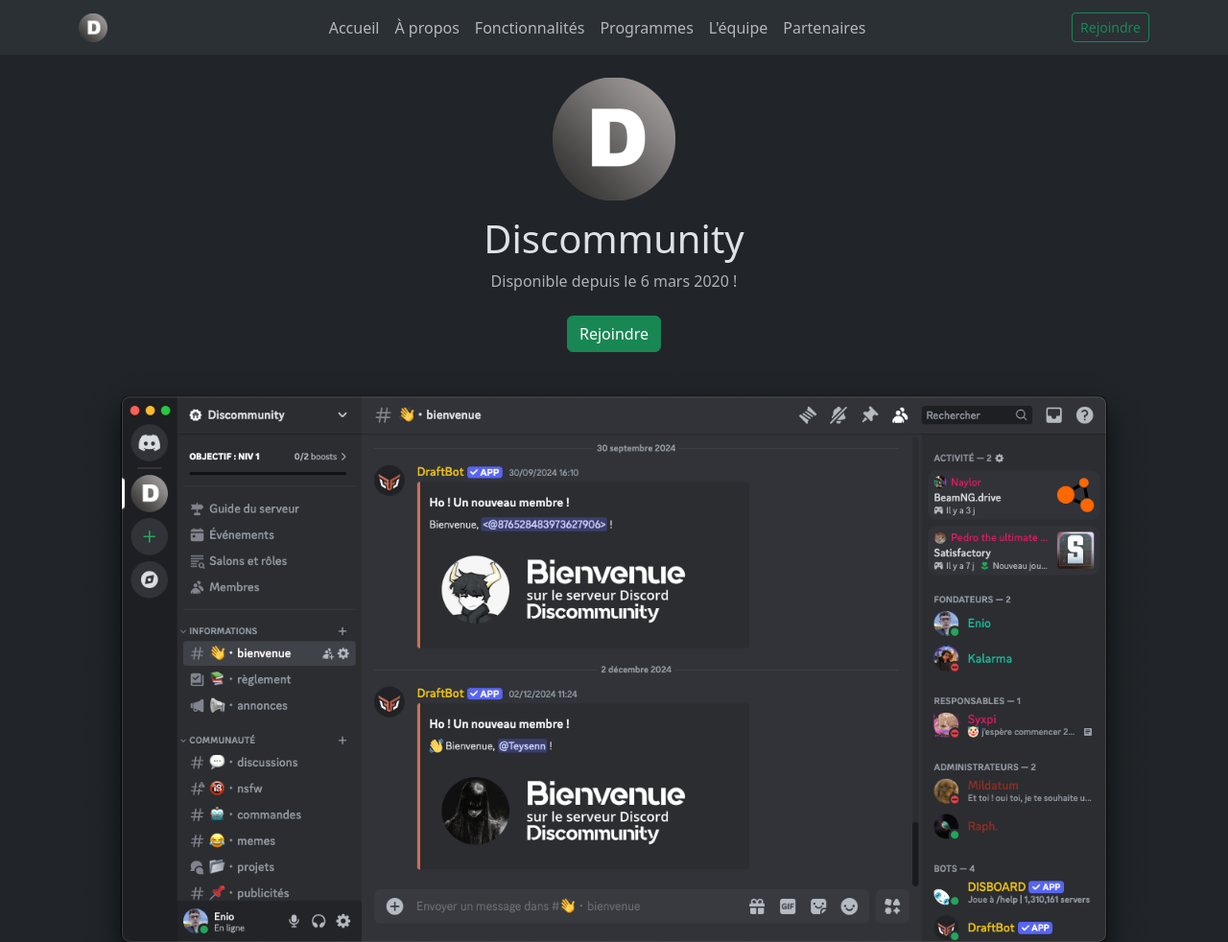
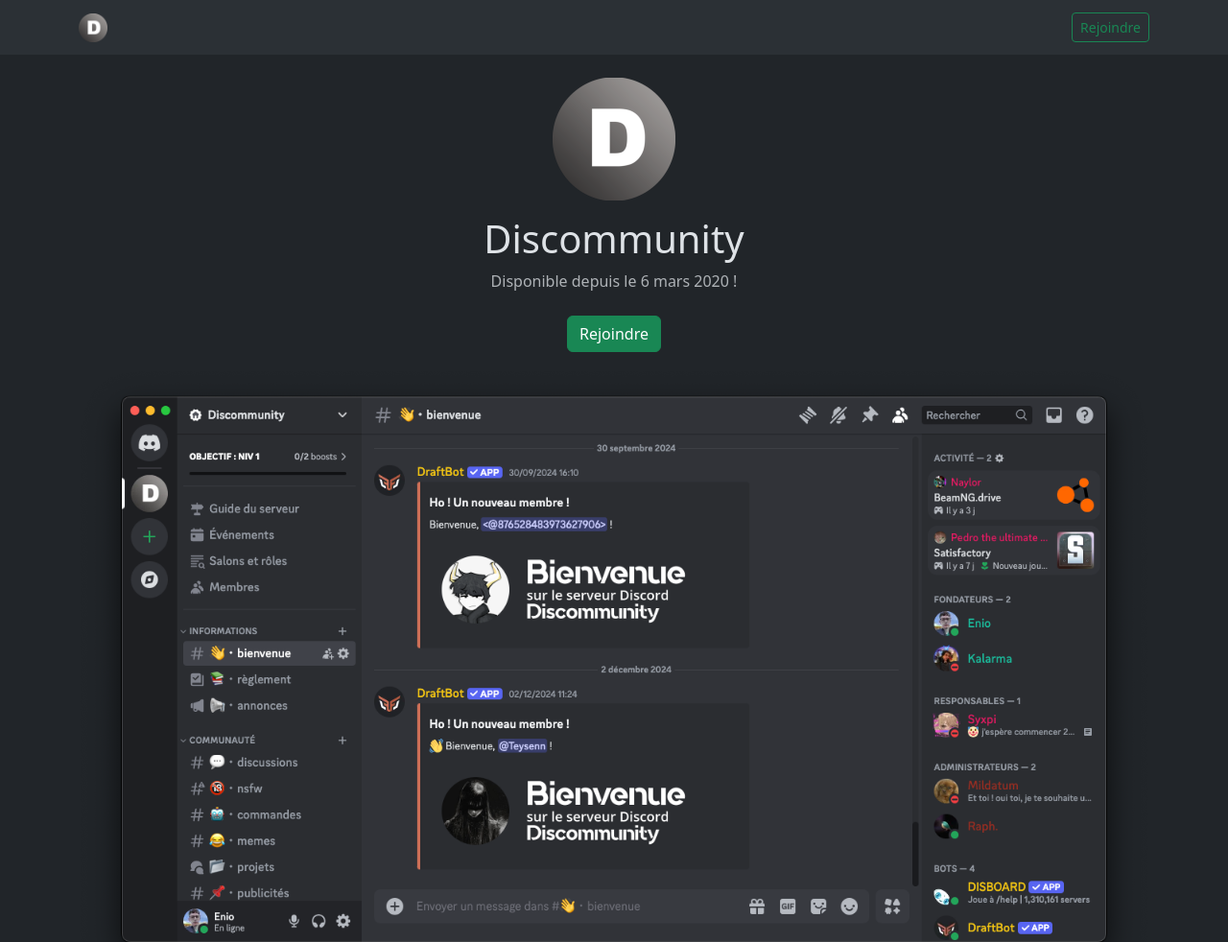
Before and after one commit to enioaiello/discommunity, a plain HTML site: page index.html in a window 1280 px wide. Shown: the top 982 px of the page at 96% size. Drawn offline with nearby package versions, Linux system fonts and the light colour scheme.

Commit message:
Suppression de la navbar et modifications mineures

```diff
--- a/index.html
+++ b/index.html
@@ -19,30 +19,7 @@
                 <button class="navbar-toggler" type="button" data-bs-toggle="collapse" data-bs-target="#navbarNav" aria-controls="navbarNav" aria-expanded="false" aria-label="Toggle navigation">
                     <span class="navbar-toggler-icon"></span>
                 </button>
-                <div class="collapse navbar-collapse" id="navbarNav">
-                    <ul class="navbar-nav ms-auto">
-                        <li class="nav-item">
-    <!--                        <a class="nav-link active" aria-current="page" href="#accueil">Accueil</a>-->
-                            <a class="nav-link" href="#accueil">Accueil</a>
-                        </li>
-                        <li class="nav-item">
-                            <a class="nav-link" href="#a-propos">À propos</a>
-                        </li>
-                        <li class="nav-item">
-                            <a class="nav-link" href="#fonctionnalites">Fonctionnalités</a>
-                        </li>
-                        <li class="nav-item">
-                            <a class="nav-link" href="#programmes">Programmes</a>
-                        </li>
-                        <li class="nav-item">
-                            <a class="nav-link" href="#equipe">L'équipe</a>
-                        </li>
-                        <li class="nav-item">
-                            <a class="nav-link" href="#partenaires">Partenaires</a>
-                        </li>
-                    </ul>
-                    <a class="btn btn-sm btn-outline-success ms-auto" href="https://discord.gg/uxhTP3fv6F" target="_blank">Rejoindre</a>
-                </div>
+                <a class="btn btn-sm btn-outline-success ms-auto" href="https://discord.gg/uxhTP3fv6F" target="_blank">Rejoindre</a>
             </div>
         </nav>
     </header>
@@ -133,7 +110,7 @@
                     </div>
                     <div class="col-12 col-md-4">
                         <div class="card">
-                            <img src="assets/images/other/soon.png" class="card-img-top" alt="Programme fournisseur">
+                            <img src="assets/images/programs/fournisseur.png" class="card-img-top" alt="Programme fournisseur">
                             <div class="card-body">
                                 <h5 class="card-title text-center">Programme fournisseur</h5>
                                 <p class="card-text text-center">Proposez des lots pour les concours (giveaways) ou pour les événements avec ou sans conditions.</p>
@@ -253,8 +230,7 @@
                             <img src="assets/images/programs/partner.png" class="card-img-top" alt="Programme partenaire">
                             <div class="card-body">
                                 <h5 class="card-title text-center">Aucun partenaire</h5>
-                                <p class="card-text text-center">Si vous voulez adhérer, cliquez sur le bouton ci-dessous pour rejoindre. Ensuite, ouvrez un ticket via le salon de support.</p>
-                                <a href="https://discord.gg/uxhTP3fv6F" target="_blank" class="btn btn-success w-100">Postuler</a>
+                                <p class="card-text text-center">Si vous voulez adhérer, ouvrez un ticket via le salon de support.</p>
                             </div>
                         </div>
                     </div>
```
Also changed, not shown: assets/images/programs/fournisseur.png (added).
